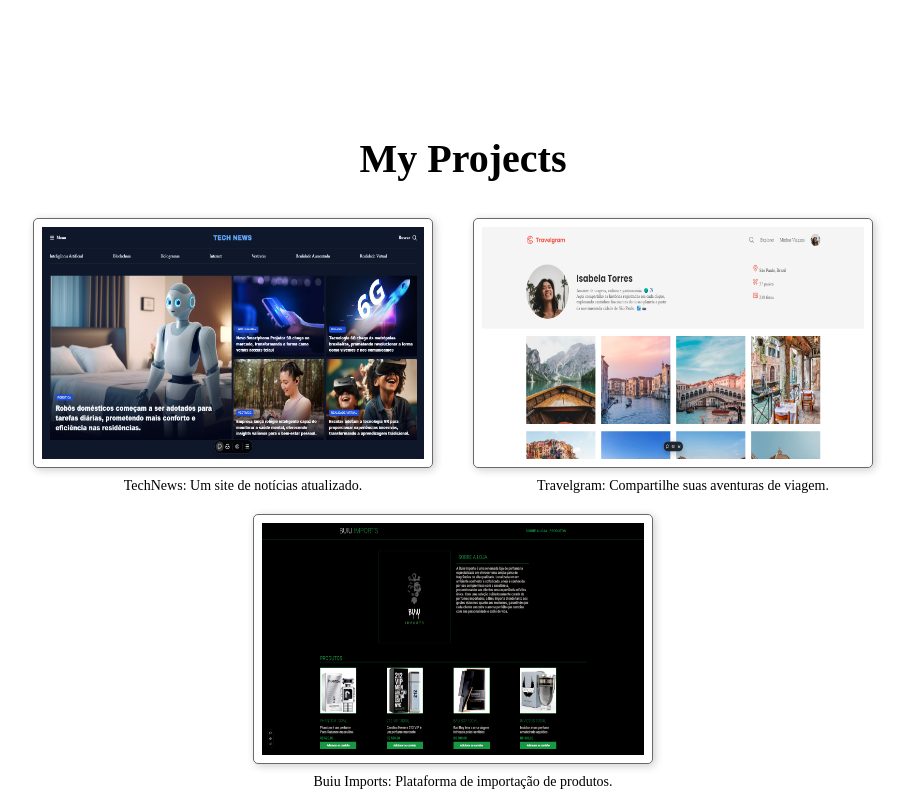
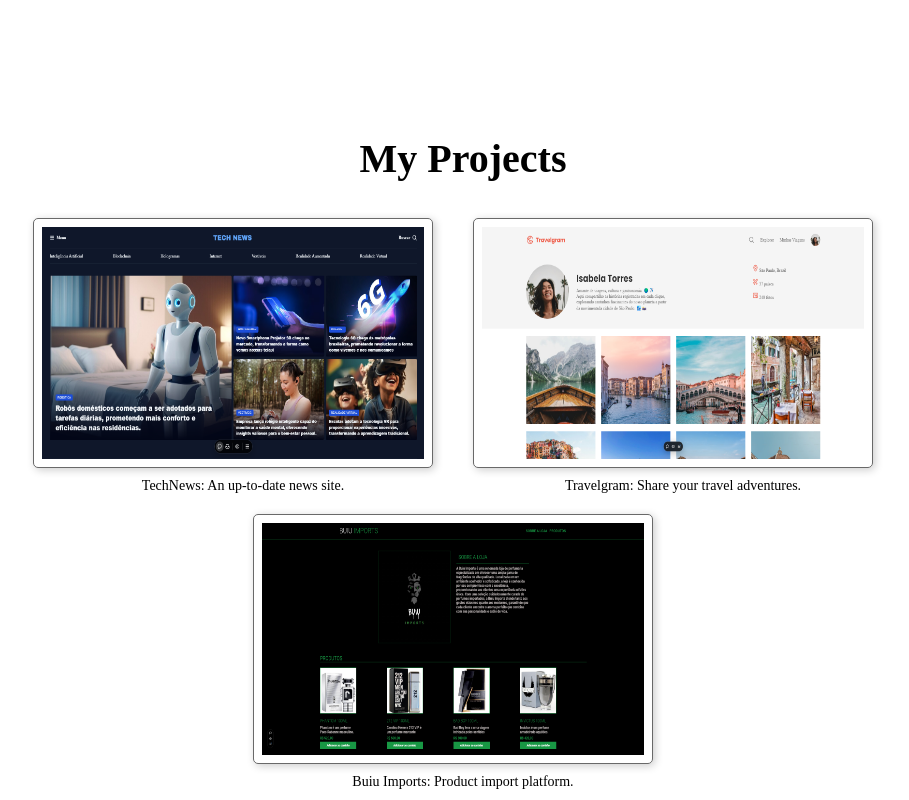
Before and after one commit to jotahubb/Portfolio-dev, a plain HTML site: page index.html in a window 1280 px wide. Shown: the part 871-1671 px from the top of the page, without its empty margins (177-1086 px from the left). Drawn offline with Linux system fonts and the light colour scheme.

Commit message:
changing text

```diff
--- a/index.html
+++ b/index.html
@@ -42,15 +42,15 @@
       <div>
         <a target="_blank" href="https://noticias-pi.vercel.app/">
           <img src="assets/projects/TechNews.png" alt="TechNews">
-          <p>TechNews: Um site de notícias atualizado.</p>
+          <p>TechNews: An up-to-date news site.</p>
         </a>
         <a target="_blank" href="https://travelgram-tau.vercel.app/">
           <img src="assets/projects/Travelgram.png" alt="Travelgram">
-          <p>Travelgram: Compartilhe suas aventuras de viagem.</p>
+          <p>Travelgram: Share your travel adventures.</p>
         </a>
         <a target="_blank" href="https://buiu-imports.vercel.app/">
           <img src="assets/projects/BuiuImports.png" alt="Buiu Imports">
-          <p>Buiu Imports: Plataforma de importação de produtos.</p>
+          <p>Buiu Imports: Product import platform.</p>
         </a>
       </div>
     </section>
--- a/styles/main.css
+++ b/styles/main.css
@@ -23,7 +23,7 @@
   }
 
   h1 {
-    font-size: 10vh;
+    font-size: 8vh;
   }
 
 }
```
